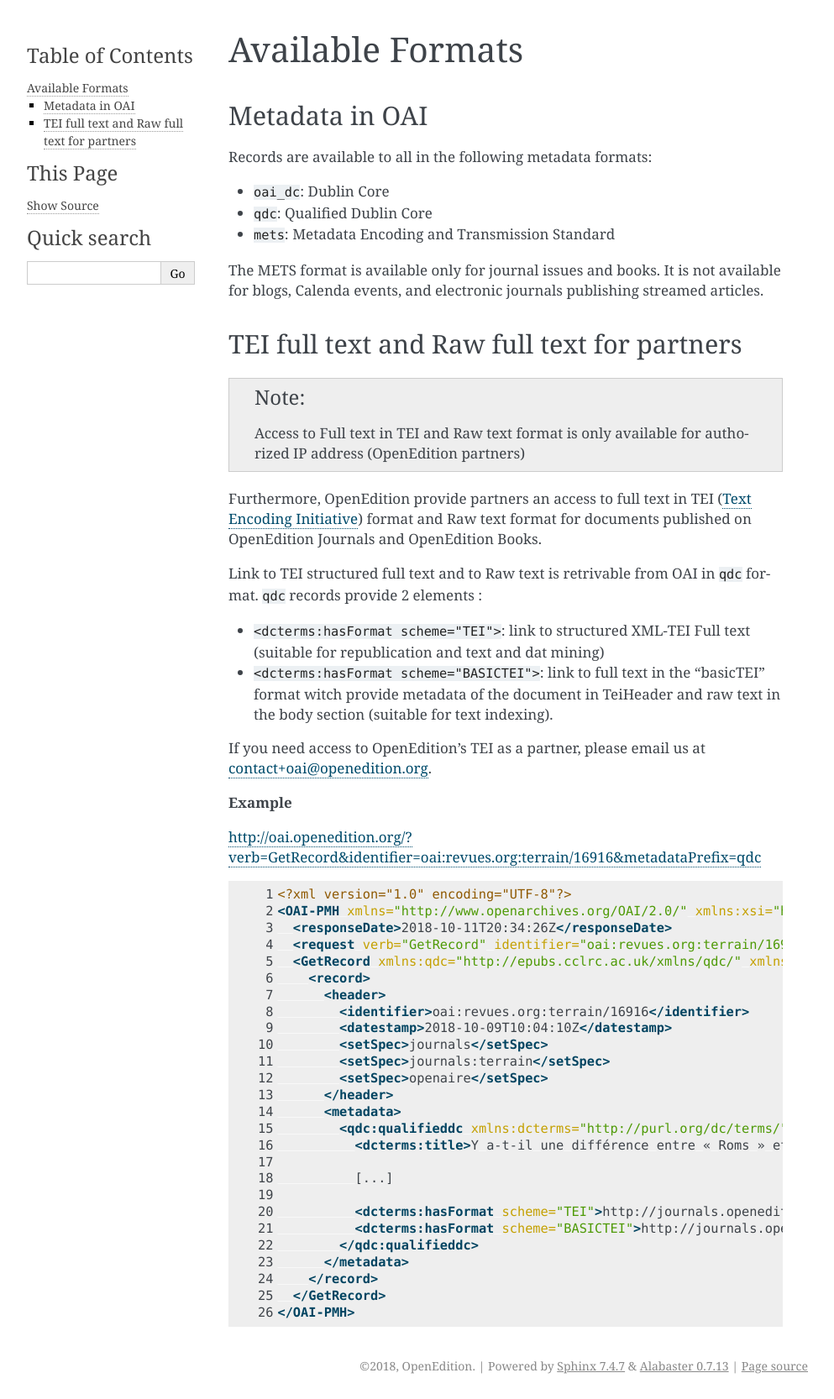
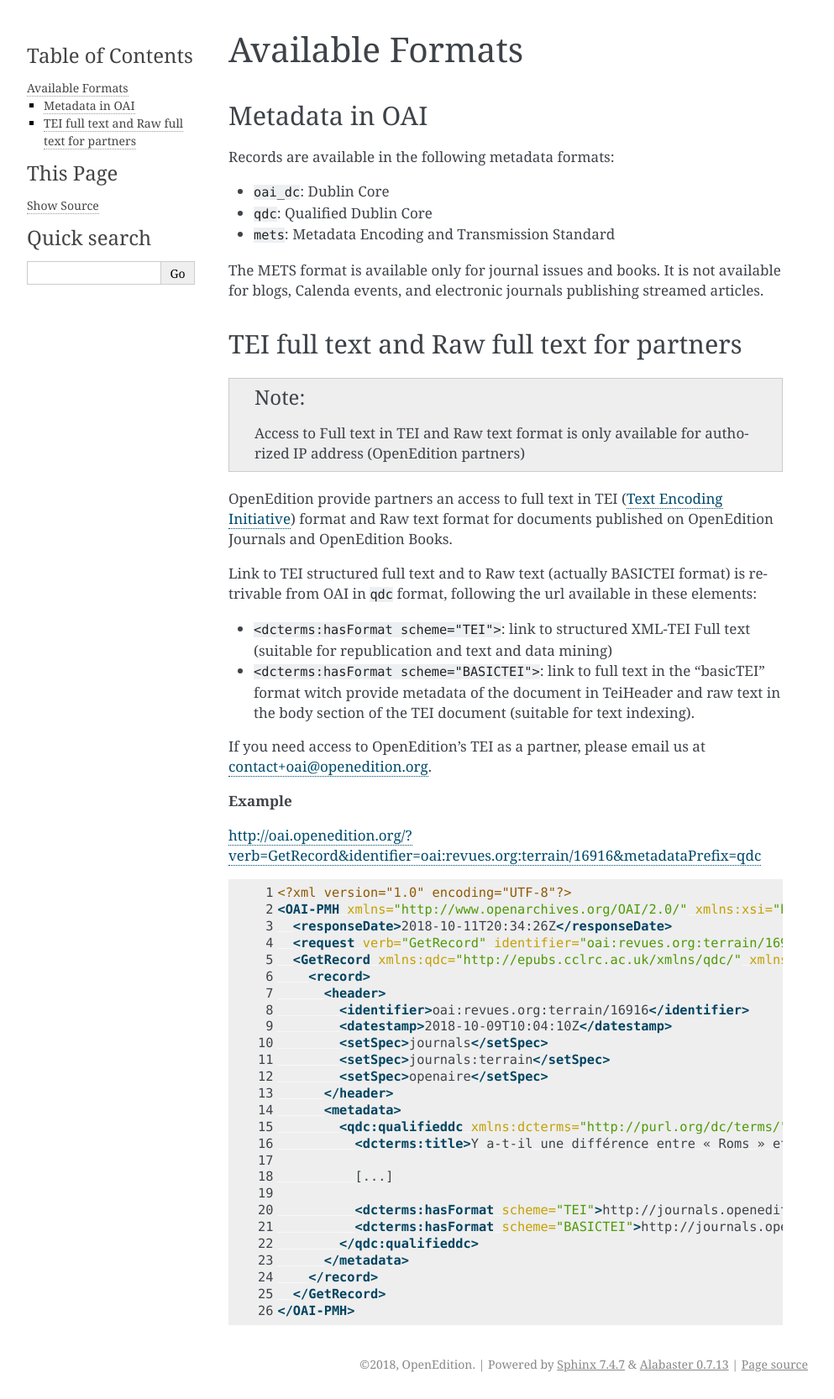
Before and after one commit to PatGendre/oai-openedition, a Sphinx documentation site: the page built from docs/source/availableFormats.rst, in a window 1280 px wide. Shown: the whole page at 84% size, without its empty margins (148-1141 px from the left). Built offline with Sphinx 7.4.7, drawn with Linux system fonts in a browser that asks for light colours.

Commit message:
typo and rewrite

```diff
--- a/docs/source/availableFormats.rst
+++ b/docs/source/availableFormats.rst
@@ -4,7 +4,7 @@ Available Formats
 Metadata in OAI
 -------------------
 
-Records are available to all in the following metadata formats:
+Records are available in the following metadata formats:
 
 * ``oai_dc``: Dublin Core
 * ``qdc``: Qualified Dublin Core
@@ -19,13 +19,12 @@ TEI full text and Raw full text for partners
 
 .. note :: Access to Full text in TEI and Raw text format is only available for authorized IP address (OpenEdition partners)
 
-Furthermore, OpenEdition provide partners an access to full text in TEI (`Text Encoding Initiative <http://www.tei-c.org/>`_) format and Raw text format for documents published on OpenEdition Journals and OpenEdition Books.
+OpenEdition provide partners an access to full text in TEI (`Text Encoding Initiative <http://www.tei-c.org/>`_) format and Raw text format for documents published on OpenEdition Journals and OpenEdition Books.
 
-Link to TEI structured full text and to Raw text is retrivable from OAI in ``qdc`` format.
-``qdc`` records provide 2 elements :
+Link to TEI structured full text and to Raw text (actually BASICTEI format) is retrivable from OAI in ``qdc`` format, following the url available in these elements:
 
-* ``<dcterms:hasFormat scheme="TEI">``: link to structured  XML-TEI Full text (suitable for republication and text and dat mining)
-* ``<dcterms:hasFormat scheme="BASICTEI">``: link to full text in the "basicTEI" format witch provide metadata of the document in TeiHeader and raw text in the body section (suitable for text indexing).
+* ``<dcterms:hasFormat scheme="TEI">``: link to structured  XML-TEI Full text (suitable for republication and text and data mining)
+* ``<dcterms:hasFormat scheme="BASICTEI">``: link to full text in the "basicTEI" format witch provide metadata of the document in TeiHeader and raw text in the body section of the TEI document (suitable for text indexing).
 
 If you need access to OpenEdition’s TEI as a partner, please email us at contact+oai@openedition.org.
 
--- a/docs/source/sets.rst
+++ b/docs/source/sets.rst
@@ -28,9 +28,11 @@ One set for each "publication" (Journal, Blog, Book Publisher)
 Find a set
 --------------
 
+There are several ways to find the identifier of a set:
+
 From OAI ListSets
 ^^^^^^^^^^^^^^^^^^^
-The complete list of Sets is available in the repository using the OAI verb ``ListSets``. The repository diplays 10 set per page. Use the ``resumptionToken`` parameter to display the next page.
+The complete list of Sets is available in the repository using the OAI verb ``ListSets``. The repository diplays 10 sets per page. Use the ``resumptionToken`` parameter to display the next page.
 
 * http://oai.openedition.org/?verb=ListSets
 * http://oai.openedition.org/?verb=ListSets&resumptionToken=cursor%3D10
@@ -38,7 +40,7 @@ The complete list of Sets is available in the repository using the OAI verb ``Li
 
 From publication URL
 ^^^^^^^^^^^^^^^^^^^^^
-You can infer the publication ID from its URL.
+You can infer the set identifier ID of a publication (journal, blog...)  from its URL.
 
 **Examples**
 
--- a/docs/source/validation.rst
+++ b/docs/source/validation.rst
@@ -3,4 +3,4 @@ XML Validation
 
 Some ``dcterms`` elements used in ``qdc`` and ``mets`` formats have a ``scheme`` attribute. The usage of this attribute isn't valid against the schema but we have chosen to keep it so as not to break the use made of it by our partners. With this exception, the XML is valid.
 
-About the usage of the ``scheme`` attribute, see the DCMI website this note: http://dublincore.org/documents/dc-xml-guidelines/#note2
+About the usage of the ``scheme`` attribute, see this note on the DCMI website: http://dublincore.org/documents/dc-xml-guidelines/#note2
```
